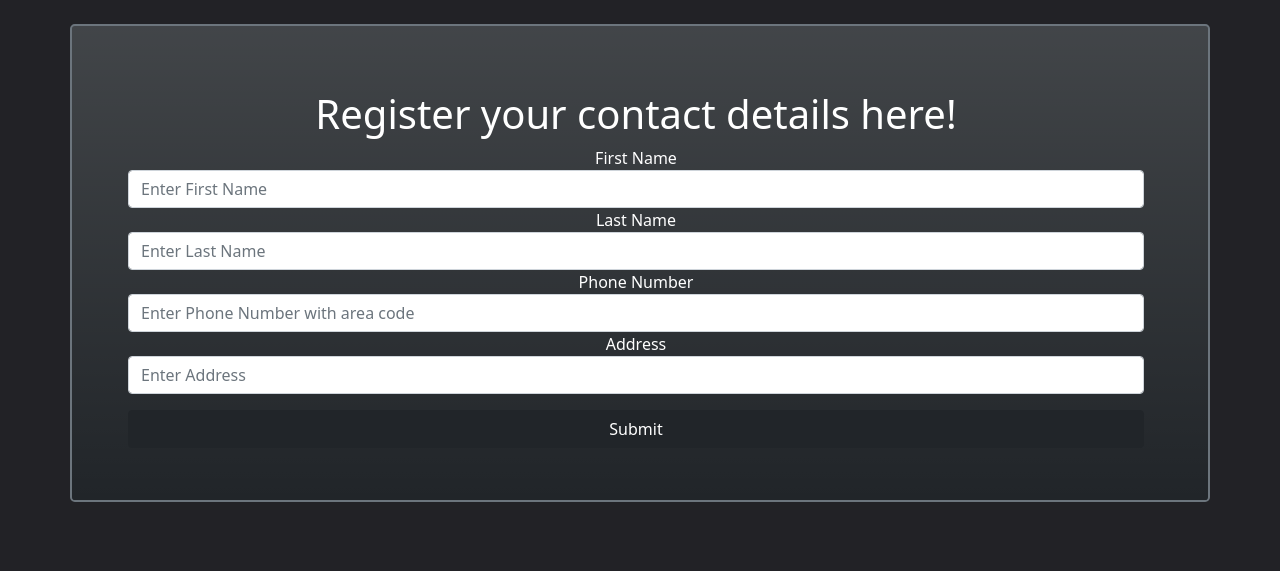
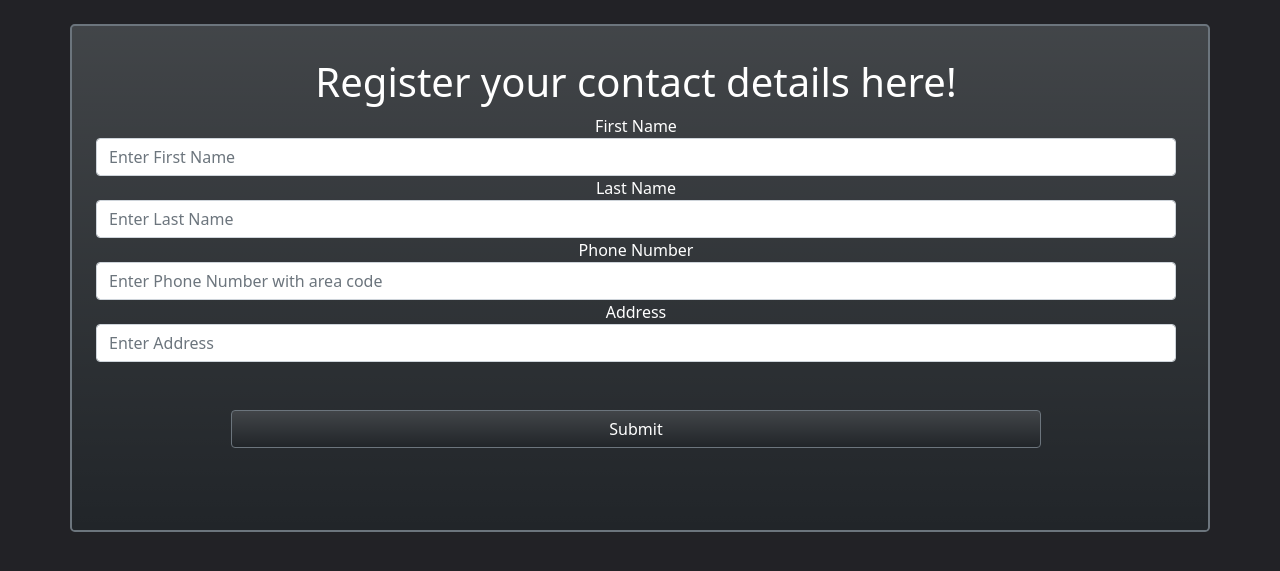
Before and after one commit to Navi-beep/phone_book, a Flask app: page /regis in a window 1280 px wide. Shown: the part 56-627 px from the top of the page. Run offline with Flask 2, Linux system fonts and the light colour scheme; some libraries are stand-ins or nearby versions.

Commit message:
changed div layout

```diff
--- a/app/templates/base.html
+++ b/app/templates/base.html
@@ -33,7 +33,7 @@
 
         <div class="d-flex text-white align-items-center container mt-4 text-center bg-dark bg-gradient border border-secondary border-2 rounded-3">
             <div class="row w-100">
-                <div class="mt-3 m-2 p-5 text-center" style="height: 450px;">
+                <div class="mt-3 m-2 p-3 text-center" style="height: 480px;">
             {% block content %}
             {% endblock content %}
             </div>
--- a/app/templates/regis.html
+++ b/app/templates/regis.html
@@ -22,7 +22,7 @@
         {{ form.address.label }}
         {{ form.address(class='form-control', placeholder='Enter Address') }}
 
-        {{ form.submit(class='btn btn-dark w-100 mt-3') }}
+        {{ form.submit(class='btn btn-dark w-75 mt-5 border border-secondary bg-gradient') }}
 
     </div>
 
```
